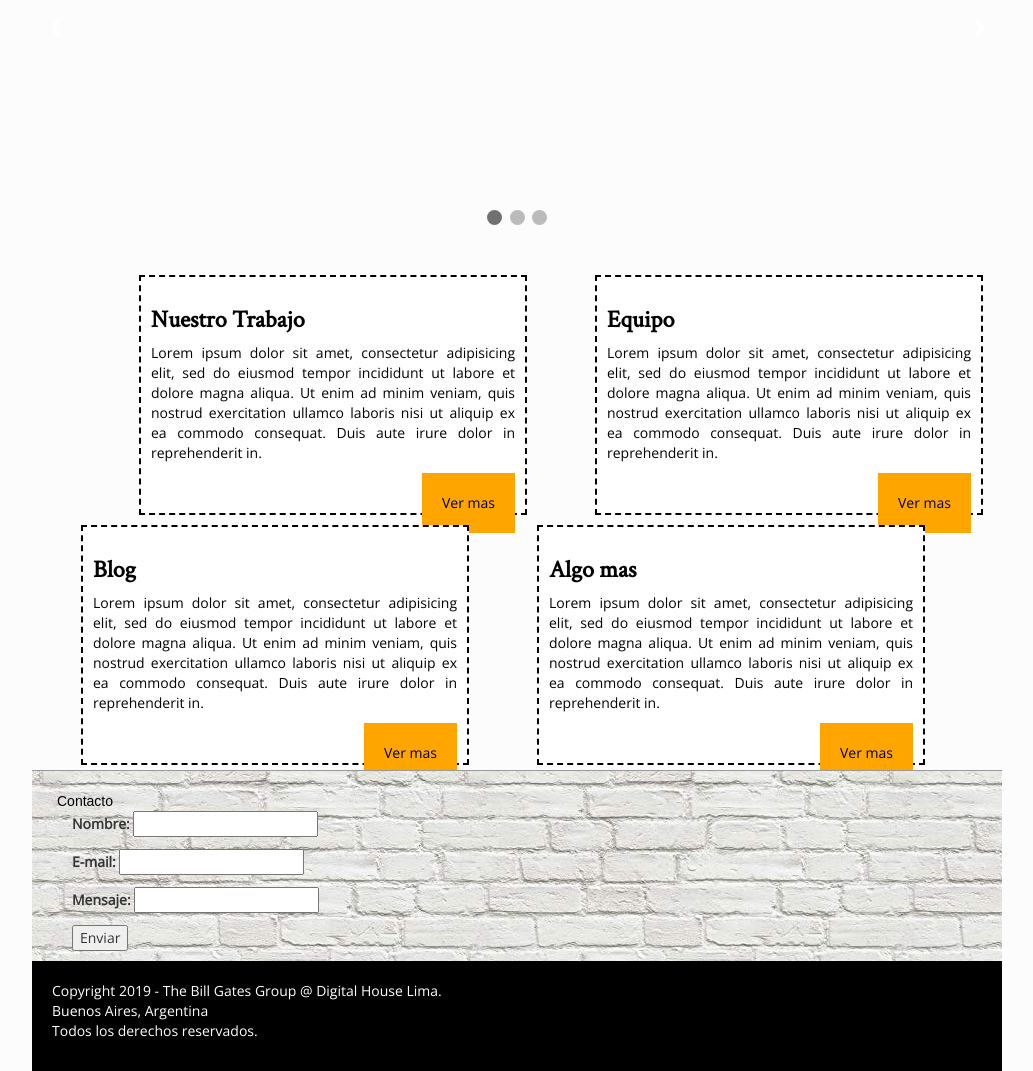
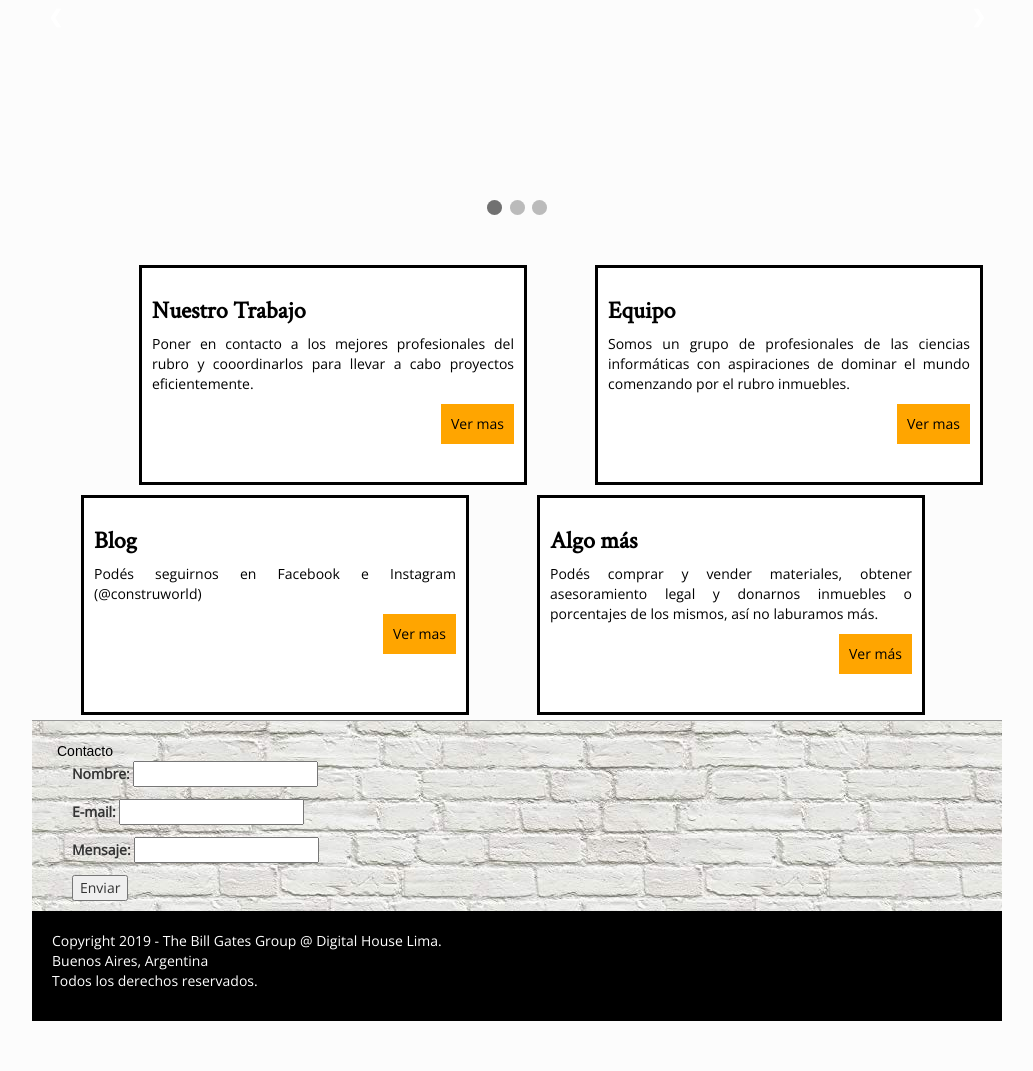
Before and after one commit to MinoLou/integrador, a PHP site: the page made by index - prueba.php in a window 1280 px wide. Shown: the part 300-1371 px from the top of the page, without its empty margins (123-1156 px from the left). After the commit the page ends 1321 px from the top, so only its background shows below. Run offline with PHP 8.4, Linux system fonts and the light colour scheme.

Commit message:
login, registro, index - prueba y css

```diff
--- a/css/styles.css
+++ b/css/styles.css
@@ -99,7 +99,7 @@ h1, h2, h3 {
 
 .page-header {
 	height: 100px; /*Se lo bajé de 160 a 100 porque me parecía mucho. Discutible. Firma: Leandro*/
-	margin-bottom: 10px;
+	margin-bottom: 0px;
 	background-image: url('../images/patron-ladrillos.jpg');
 	border-bottom: 1px solid #999;
 }
@@ -109,6 +109,11 @@ h1, h2, h3 {
 	height: 100%;
 	padding-bottom: 20px;
 	align-items: flex-end;
+}
+
+.cuadrito {
+	height: 220px;
+	border: solid;
 }
 
 #logo {
@@ -140,6 +145,7 @@ h1, h2, h3 {
 	text-transform: uppercase;
 	color: #000;
 }
+
 
 #logo{
 	font-family: sans-serif;
@@ -173,7 +179,7 @@ font-family: sans-serif;
 
 
 
-
+/*Gente, esta práctica no es buena. Usemos clases, sino cada vez que ponemos un <section> nos aparece este formato que no necesariamente queremos. Por ahora lo dejo. Leandro.*/
 section{
 	overflow: hidden;
 	display: flex;
@@ -200,7 +206,7 @@ section article{
 
 section article a{
 	float: right;
-	padding: 20px;
+	padding: 10px;
 	text-decoration: none;
 	color: #000;
 	background-color: orange;
@@ -209,9 +215,9 @@ section article a{
 /*------------------------------------------------------------------COMIENZO CARROUSEL------------------------------------------------------------------*/
 /* Slideshow container */
 .slideshow-container {
-  max-width: 1200px;
+  max-width: 1250px;
   position: relative;
-  margin: auto;
+  margin: 0px;
 }
 
 /* Hide the images by default */
--- a/index - prueba.php
+++ b/index - prueba.php
@@ -40,28 +40,25 @@
 <br><br>
 
 <section class="container">
-<article class="">
+<article class="cuadrito">
 	<h3><b>Nuestro Trabajo</b></h3>
-<p>Lorem ipsum dolor sit amet, consectetur adipisicing elit, sed do eiusmod tempor incididunt ut labore et dolore magna aliqua. Ut enim ad minim veniam, quis nostrud exercitation ullamco laboris nisi ut aliquip ex ea commodo consequat. Duis aute irure dolor in reprehenderit in.</p>
+	<p>Poner en contacto a los mejores profesionales del rubro y cooordinarlos para llevar a cabo proyectos eficientemente.</p>
 	<p><a href="#">Ver mas</a></p>
-
 </article>
-<article class="">
+<article class="cuadrito">
 	<h3><b>Equipo</b></h3>
-  <p>Lorem ipsum dolor sit amet, consectetur adipisicing elit, sed do eiusmod tempor incididunt ut labore et dolore magna aliqua. Ut enim ad minim veniam, quis nostrud exercitation ullamco laboris nisi ut aliquip ex ea commodo consequat. Duis aute irure dolor in reprehenderit in.</p>
+	<p>Somos un grupo de profesionales de las ciencias informáticas con aspiraciones de dominar el mundo comenzando por el rubro inmuebles.</p>
 	<p><a href="#">Ver mas</a></p>
-
 </article>
-<article class="">
+<article class="cuadrito">
 	<h3><b>Blog</b></h3>
-  <p>Lorem ipsum dolor sit amet, consectetur adipisicing elit, sed do eiusmod tempor incididunt ut labore et dolore magna aliqua. Ut enim ad minim veniam, quis nostrud exercitation ullamco laboris nisi ut aliquip ex ea commodo consequat. Duis aute irure dolor in reprehenderit in.</p>
+	<p>Podés seguirnos en Facebook e Instagram (@construworld)</p>
 	<p><a href="#">Ver mas</a></p>
-
 </article>
-<article class="">
-  <h3><b>Algo mas</b></h3>
-  <p>Lorem ipsum dolor sit amet, consectetur adipisicing elit, sed do eiusmod tempor incididunt ut labore et dolore magna aliqua. Ut enim ad minim veniam, quis nostrud exercitation ullamco laboris nisi ut aliquip ex ea commodo consequat. Duis aute irure dolor in reprehenderit in.</p>
-  <p><a href="#">Ver mas</a></p>
+<article class="cuadrito">
+	<h3><b>Algo más</b></h3>
+	<p>Podés comprar y vender materiales, obtener asesoramiento legal y donarnos inmuebles o porcentajes de los mismos, así no laburamos más.</p>
+	<p><a href="#">Ver más</a></p>
 </article>
 </section>
 
```
Also changed, not shown: login.php (+8 -7 lines), registro.php (+8 -7 lines). Lines whose indentation alone changed are shown as unchanged.
